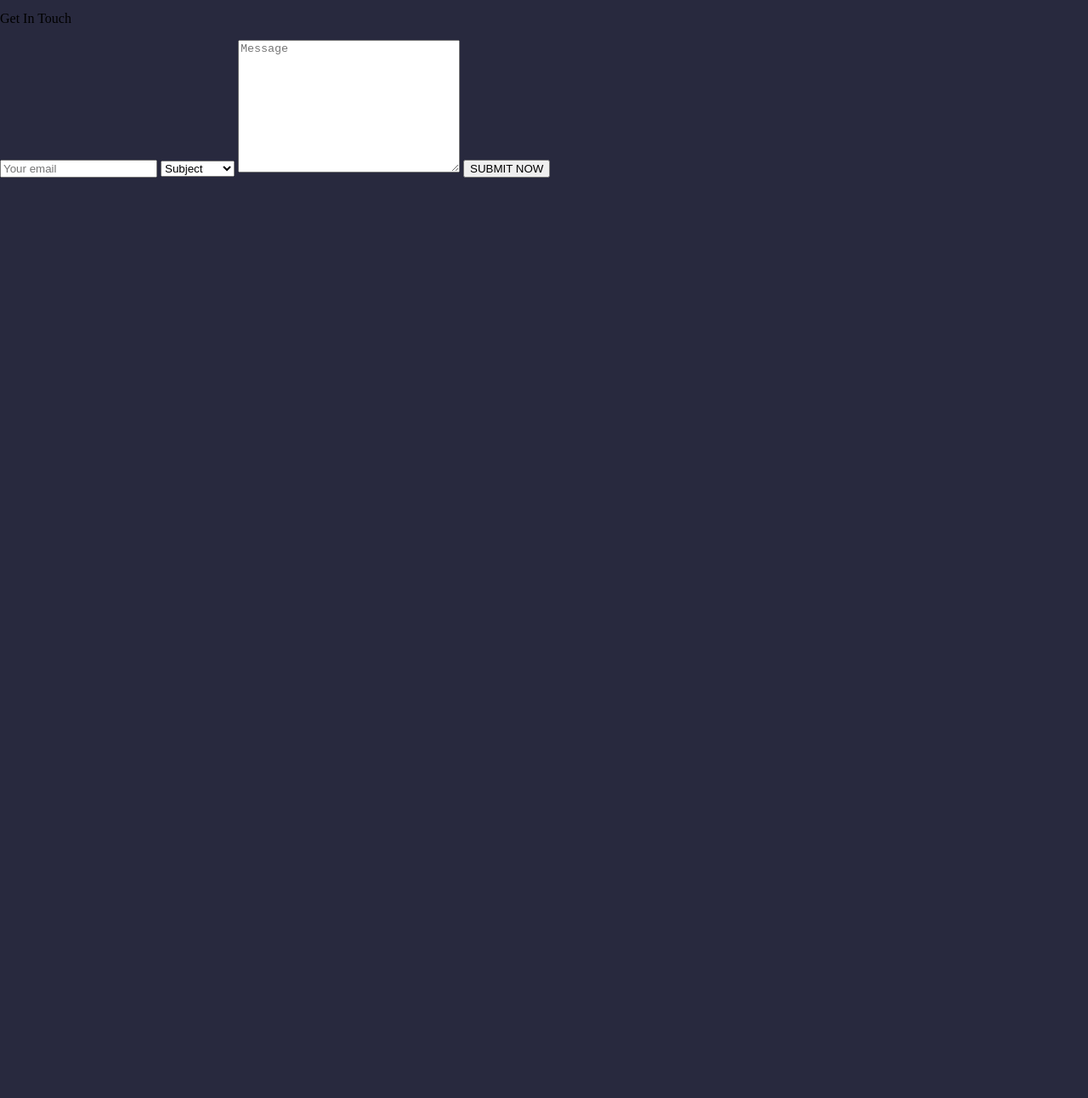
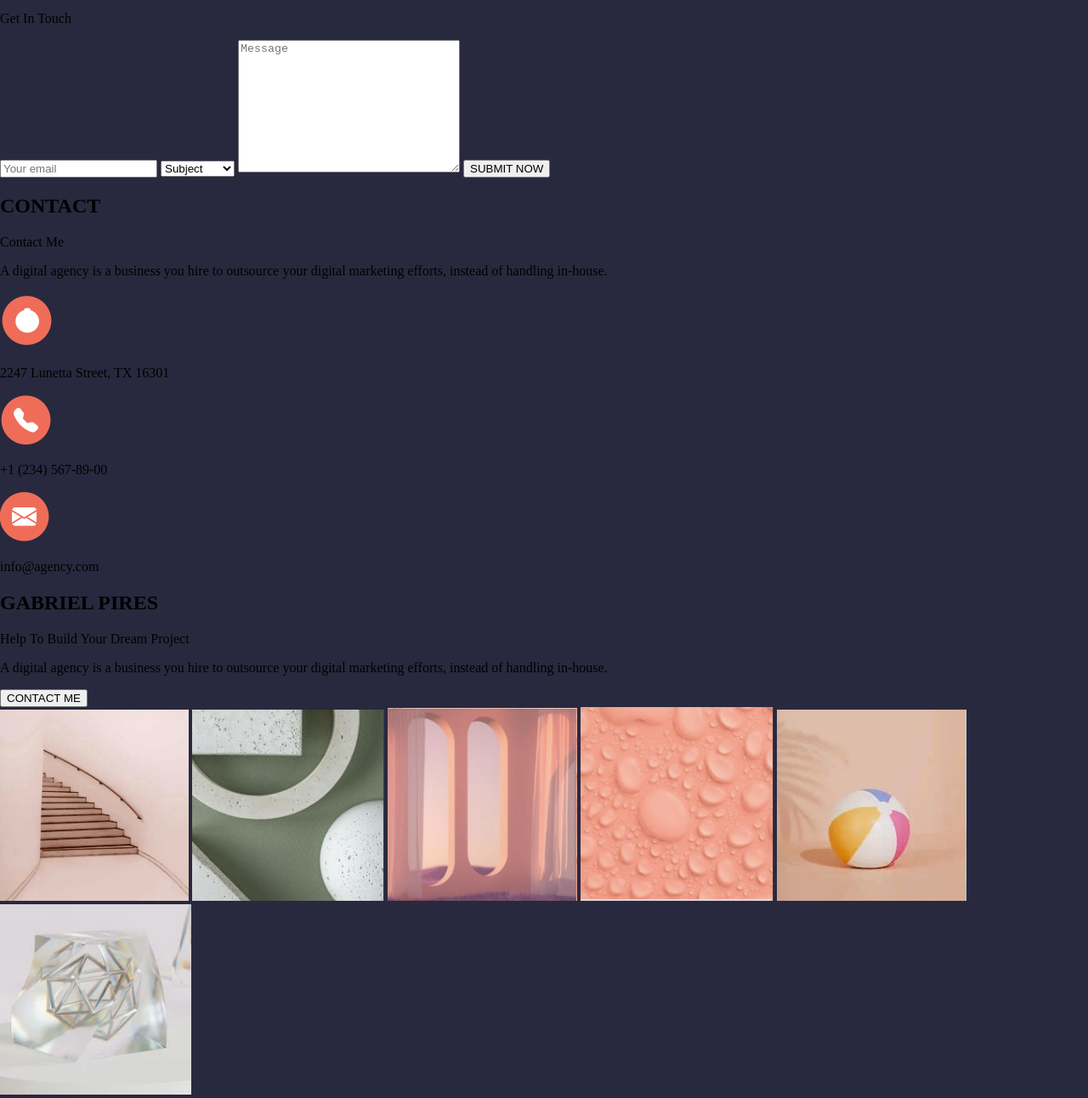
Before and after one commit to K-PPZ/TravailMaisonHTMLCSS, a plain HTML site: page index.html in a window 1280 px wide. Shown: the part 10674-11966 px from the top of the page at 85% size. Before the commit the page ends 10883 px from the top, so only its background shows below. Drawn offline with Linux system fonts and the light colour scheme.

Commit message:
HTML img and IMG

```diff
--- a/index.html
+++ b/index.html
@@ -266,6 +266,43 @@
                         <input type="submit" value="SUBMIT NOW">
                     </div>
                 </form>
+
+                <div>
+                    <h2>CONTACT</h2>
+                    <p>Contact Me</p>
+                    <p>A digital agency is a business you hire to outsource your digital marketing efforts, instead of handling in-house. </p>
+
+                    <div>
+                        <img src="img/localisation.png" alt="#">
+                        <p>2247 Lunetta Street, TX 16301</p>
+                    </div>
+
+                    <div>
+                        <img src="img/tel.png" alt="#">
+                        <p>+1 (234) 567-89-00</p>
+                    </div>
+
+                    <div>
+                        <img src="img/enveloppe.png" alt="#">
+                        <p>info@agency.com</p>
+                    </div>
+                </div>
+            </div>
+
+            <div>
+                <div></div>
+                <h2>GABRIEL PIRES</h2>
+                <P>Help To Build Your Dream Project</P>
+                <P>A digital agency is a business you hire to outsource your digital marketing efforts, instead of handling in-house.</P>
+                <button>CONTACT ME</button>
+                <div>
+                    <img src="img/escalier.png" alt="#">
+                    <img src="img/formes.png" alt="#">
+                    <img src="img/fenetre.png" alt="#">
+                    <img src="img/goutes.png" alt="#">
+                    <img src="img/ballons.png" alt="#">
+                    <img src="img/glaçon.png" alt="#">
+                </div>
             </div>
         </main>
 
```
Also changed, not shown: img/ballons.png (added), img/enveloppe.png (added), img/escalier.png (added), img/fenetre.png (added), img/formes.png (added), img/glaçon.png (added), img/goutes.png (added), img/localisation.png (added), img/tel.png (added).
